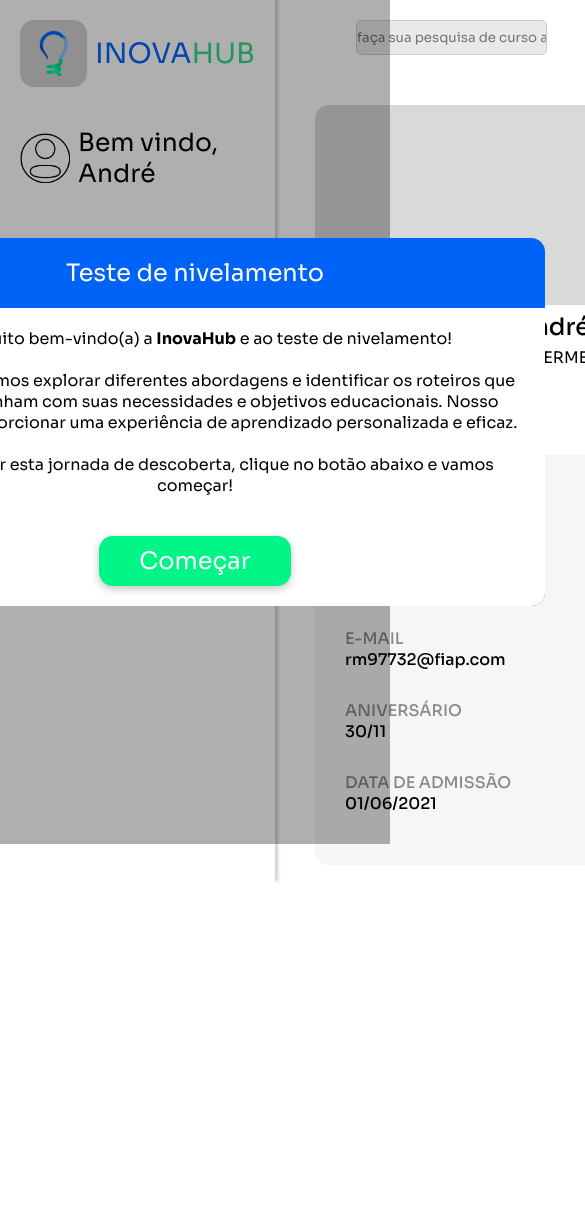
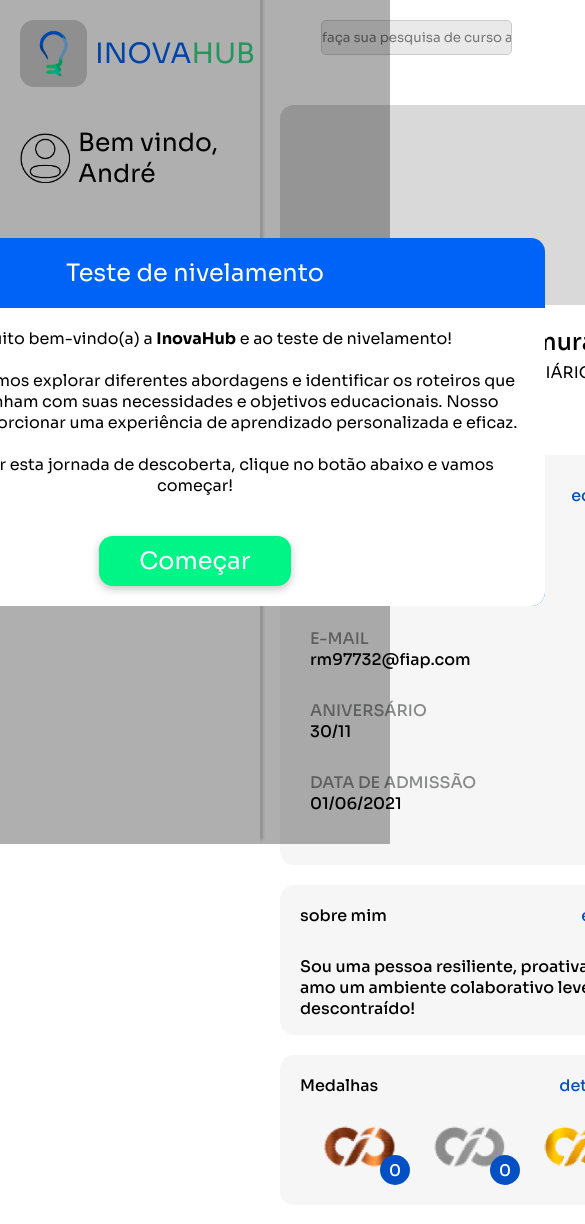
Before and after one commit to joav12/inovaHub, an Angular app: page /conta in a window 390 px wide. Shown: the top 1224 px of the page, 585 px wide, since content can reach past the window. Before the commit the page ends 885 px from the top, so only its background shows below. Built offline with nearby package versions, Linux system fonts and the light colour scheme.

Commit message:
adjustments

```diff
--- a/src/app/app.component.scss
+++ b/src/app/app.component.scss
@@ -9,6 +9,11 @@
         padding: 20px;
         box-shadow: 3px -4px 3px #d1d1d1;
         gap: 40px;
+        position: fixed;
+        height: 100%;
+        overflow: auto;
+        width: 260px;
+        max-width: 260px;
 
         .inova-icon-home-btn{
             display: flex;
@@ -59,6 +64,7 @@
             gap: 10px;
 
             a{
+                color: #0164f8;
                 padding: 10px;
                 display: flex;
                 text-decoration: none;
@@ -83,5 +89,6 @@
 
     .general-container{
       padding: 20px;
+      margin-left: 260px;
     }
 }
--- a/src/app/components/conta/conta.component.scss
+++ b/src/app/components/conta/conta.component.scss
@@ -37,6 +37,7 @@
         display: flex;
         font-weight: 500;
         gap: 20px;
+        width: 100%;
 
         .perfil, .sobre-mim, .medalhas{
             background: #F6F6F6;
@@ -55,7 +56,7 @@
 
         .perfil{
             padding: 30px;
-            width: 585px;
+            width: 80%;
             height: 410px;
 
             .title-btn{ margin-bottom: 50px; }
@@ -69,7 +70,7 @@
             .sobre-mim, .medalhas{ padding: 20px; }
 
             .sobre-mim{
-                width: 455px;
+                width: 100%;
                 height: 150px;
                 margin-bottom: 20px;
 
@@ -110,3 +111,13 @@
         }
     }
 }
+
+@media (max-width: 1000px) {
+  .conta-container{
+    .sobre-container{
+      flex-direction: column;
+
+      .perfil{ width: 100%; }
+    }
+  }
+}
--- a/src/app/components/desafios/desafios.component.ts
+++ b/src/app/components/desafios/desafios.component.ts
@@ -16,7 +16,7 @@
   public cursosFinalizados: number = 0;
   public cursosComecados: number = 0;
   public aulasFeitasNum: number = 0;
-  public tempoDiario: number = Date.now() - Date.parse('December 31 2015 5:59:59');;
+  public tempoDiario: number = Date.now() - Date.parse('December 31 2015 8:59:59');;
   public tempoSemanal: number = Date.now();
   public diaNumero: number = 0;
 
```
